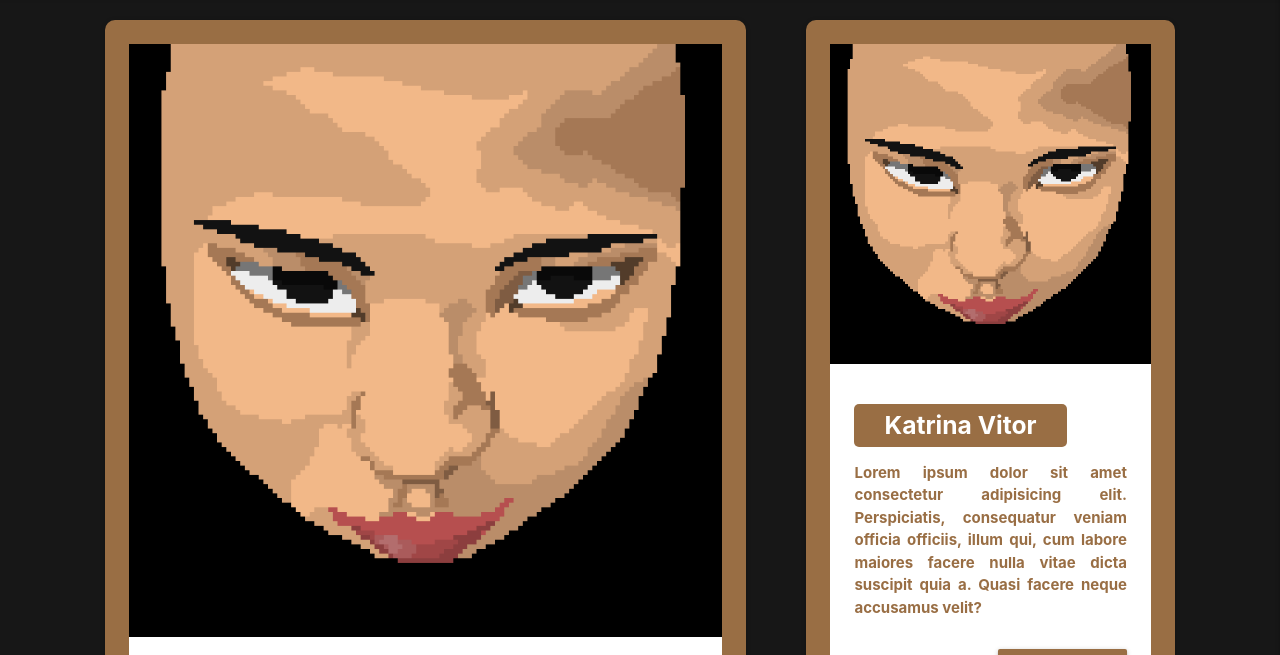
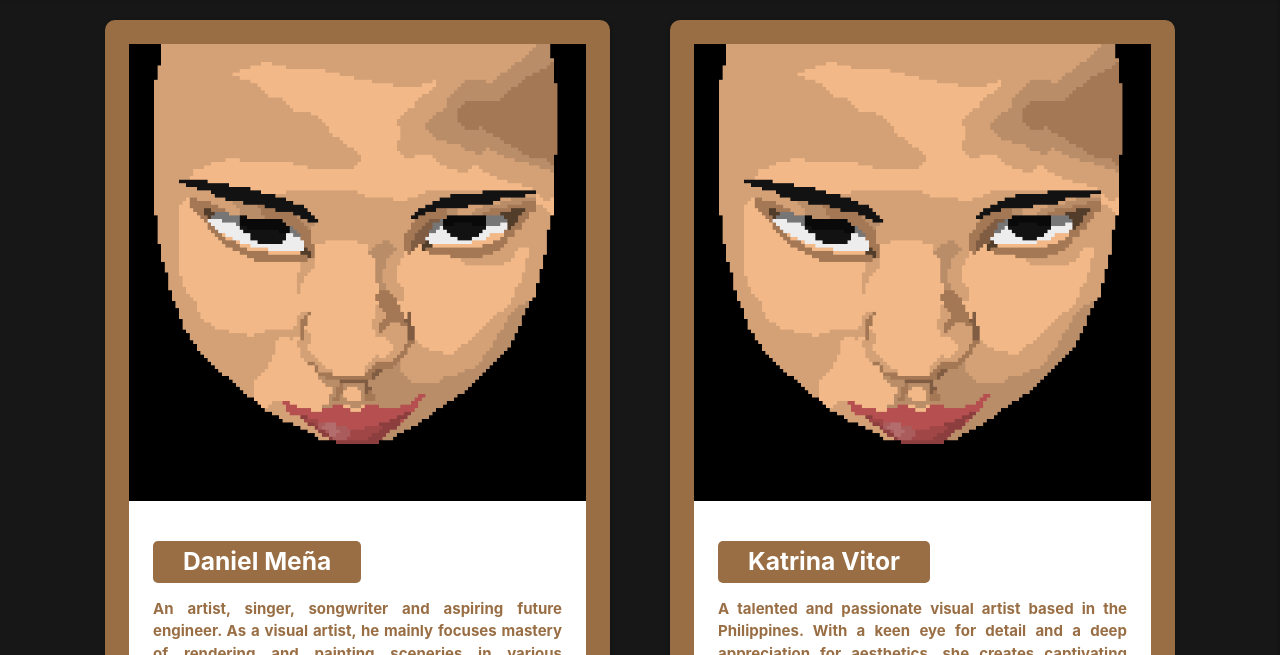
Before and after one commit to danieldavemena/Likha, a plain HTML site: page team.html in a window 1280 px wide. Shown: the part 67-722 px from the top of the page. Drawn offline with nearby package versions, Linux system fonts and the light colour scheme.

Commit message:
modified:   team.css 	modified:   team.html 	modified:   works.css 	modified:   works.html

```diff
--- a/team.css
+++ b/team.css
@@ -7,6 +7,7 @@
 .teamLinks .card {
   background-color: #996e44ff;
   border-radius: 10px;
+  width: 50vw;
   transition: 100ms ease-out;
 }
 
@@ -60,6 +61,7 @@
   }
 
   .teamLinks .card {
+    width: 100%;
     margin-bottom: 2rem;
   }
 }
--- a/team.html
+++ b/team.html
@@ -64,7 +64,7 @@
           </div>
         </div>
       </div>
-      <div class="card aos-item" data-aos="fade-right" data-aos-delay="500">
+      <div class="card" data-aos="fade-right" data-aos-delay="500">
         <div class="card-content">
           <img
             class="center center-block"
@@ -74,10 +74,13 @@
           <div class="desc white card-content">
             <h5>Katrina Vitor</h5>
             <p>
-              Lorem ipsum dolor sit amet consectetur adipisicing elit.
-              Perspiciatis, consequatur veniam officia officiis, illum qui, cum
-              labore maiores facere nulla vitae dicta suscipit quia a. Quasi
-              facere neque accusamus velit?
+              A talented and passionate visual artist based in the Philippines.
+              With a keen eye for detail and a deep appreciation for aesthetics,
+              she creates captivating artwork that explores the intersection of
+              color, form, and emotion. Katrina won firt place on a campus
+              poster making contest on 2022 and recently won second place on
+              august of 2023. In her journey as a visual artist, she accepted
+              and completed various art commissions.
             </p>
             <div class="btn right"><a href="">Learn More</a></div>
           </div>
```
Also changed, not shown: works.css (+5 -7 lines), works.html (+13 -13 lines).
